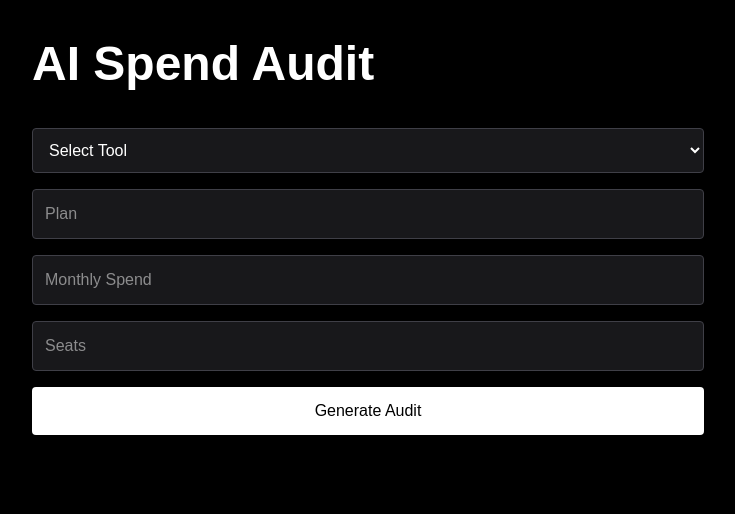
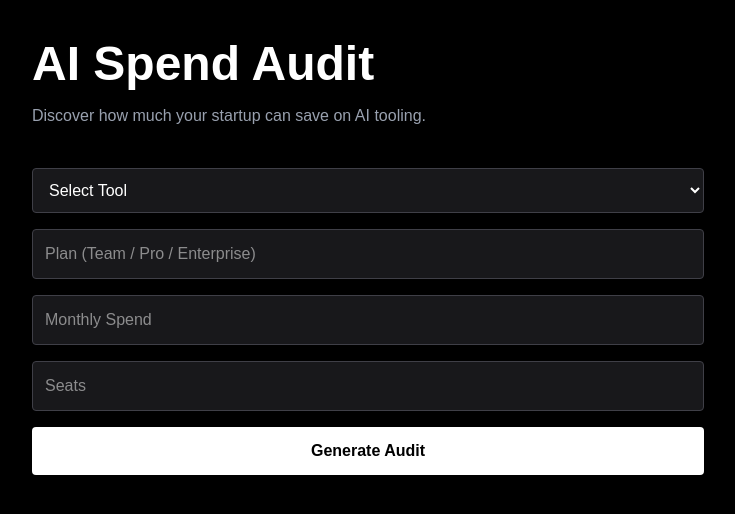
Before and after one commit to lakshmijuturu2511/credex-ai-audit, a Next.js app: page / in a window 1280 px wide. Shown: the top 514 px of the page, without its empty margins (272-1007 px from the left). Built offline with nearby package versions, Linux system fonts and the light colour scheme.

Commit message:
feat: add contextual savings recommendations and CTA

```diff
--- a/app/page.tsx
+++ b/app/page.tsx
@@ -53,6 +53,11 @@ export default function Home() {
           AI Spend Audit
         </h1>
 
+        <p className="mt-4 text-gray-400">
+          Discover how much your startup can
+          save on AI tooling.
+        </p>
+
         <div className="mt-10 space-y-4">
           <select
             value={tool}
@@ -72,6 +77,14 @@ export default function Home() {
             <option value="Cursor">
               Cursor
             </option>
+
+            <option value="Claude">
+              Claude
+            </option>
+
+            <option value="Gemini">
+              Gemini
+            </option>
           </select>
 
           <input
@@ -79,7 +92,7 @@ export default function Home() {
             onChange={(e) =>
               setPlan(e.target.value)
             }
-            placeholder="Plan"
+            placeholder="Plan (Team / Pro / Enterprise)"
             className="w-full p-3 rounded bg-zinc-900 border border-zinc-700"
           />
 
@@ -105,7 +118,7 @@ export default function Home() {
 
           <button
             onClick={generateAudit}
-            className="bg-white text-black px-6 py-3 rounded w-full"
+            className="bg-white text-black px-6 py-3 rounded w-full font-semibold"
           >
             Generate Audit
           </button>
@@ -161,12 +174,36 @@ export default function Home() {
                     Recommendation
                   </p>
 
-                  <p>
+                  <p className="mt-1">
                     {
                       result.recommendation
                     }
                   </p>
                 </div>
+
+                {result.monthlySavings >
+                0 ? (
+                  <div className="mt-6 bg-green-500/20 border border-green-500 p-4 rounded-lg">
+                    <p className="font-semibold text-green-300">
+                      Potential yearly
+                      savings detected.
+                    </p>
+
+                    <p className="text-sm text-gray-300 mt-1">
+                      Credex may help
+                      reduce your AI
+                      infrastructure
+                      costs even further.
+                    </p>
+                  </div>
+                ) : (
+                  <div className="mt-6 bg-zinc-800 border border-zinc-700 p-4 rounded-lg">
+                    <p className="font-semibold">
+                      Your setup already
+                      looks efficient.
+                    </p>
+                  </div>
+                )}
               </div>
             </div>
           )}
```
